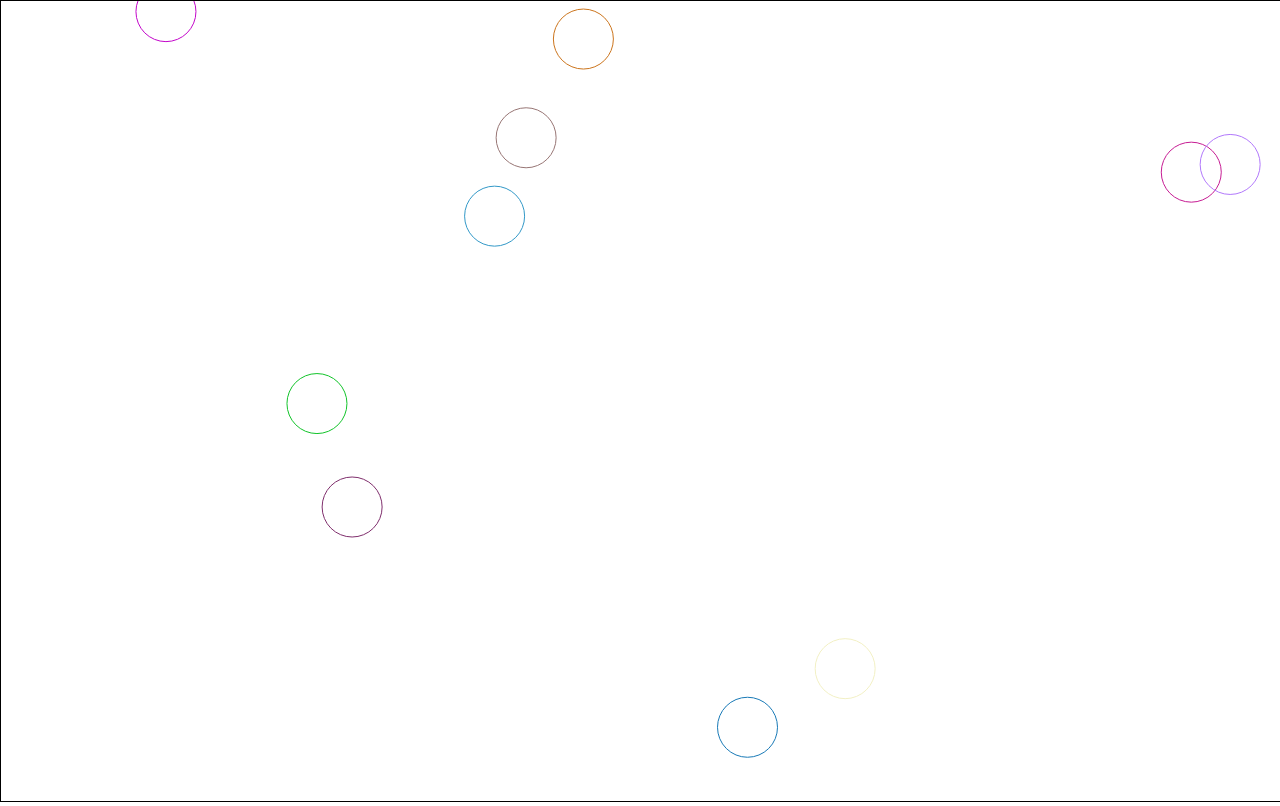
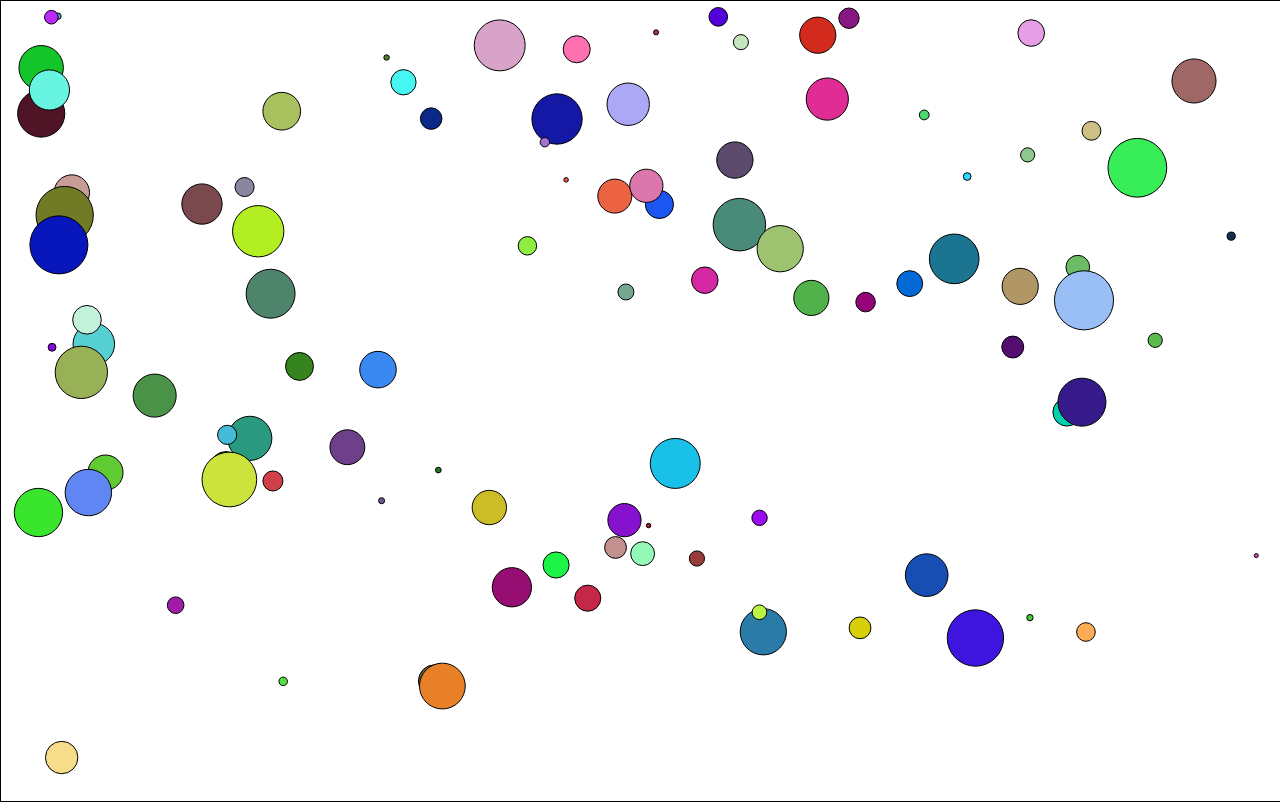
Before and after one commit to AlanWong-1992/learning-html-canvas, a plain HTML site: page index.html in a window 1280 px wide. Drawn offline with Linux system fonts and the light colour scheme.

Commit message:
Added resize event listener, Added init()

```diff
--- a/canvas.js
+++ b/canvas.js
@@ -4,111 +4,99 @@ canvas.height = window.innerHeight;
 
 var c = canvas.getContext('2d');
 
-// c.fillRect(20, 100, 100, 100);
+var maxRadius = 40;
+var mouse = {
+  x: undefined,
+  y: undefined
+}
 
-// Arc Circle
-// for (var i = 0; i <10; i++) {
-//   var radius = 30
-//   var x = Math.random() * innerWidth;
-//   var y = Math.random() * innerHeight;
-//   var moveRightToLeft = Math.random() >= 0.5;
-//   var moveUpToDown = Math.random() >= 0.5;
-//   var speed = Math.random() * 10;
-//
-// }
+window.addEventListener('mousemove', (event) => {
+  mouse.x = event.x;
+  mouse.y = event.y;
+})
 
-
-// console.log(random_boolean);
+window.addEventListener('resize', () => {
+  canvas.width = window.innerWidth;
+  canvas.height = window.innerHeight;
+  init();
+})
 
 class Circle {
-  constructor(context, radius, x, y, moveRightToLeft, moveUpToDown, speed, color) {
-    this.c = context;
+  constructor(radius, x, y, dx, dy, color) {
     this.radius = radius;
     this.x = x;
     this.y = y;
-    this.moveRightToLeft = moveRightToLeft;
-    this.moveUpToDown = moveUpToDown;
-    this.speed = speed;
+    this.dx = dx;
+    this.dy = dy;
+    this.color = color;
+    this.minRadius = radius;
+    this.maxRadius = maxRadius;
+
     this.draw = () => {
-      this.c.beginPath();
-      this.c.arc(x, y, radius, 0, Math.PI * 2, false);
-      this.c.strokeStyle = color;
-      this.c.stroke();
+      c.beginPath();
+      c.arc(this.x, this.y, this.radius, 0, Math.PI * 2, false);
+      c.fillStyle = this.color;
+      c.fill();
+      // c.strokeStyle = this.color;
+
+      c.stroke();
+
     };
-    this.move = () => {
-      moveRightToLeft ? x += speed : x -= speed;
-      moveUpToDown ? y += speed : y -= speed;
 
-      if (x >= (innerWidth - radius) || x <= radius ) {
-        moveRightToLeft = !moveRightToLeft;
+    this.update = () => {
+
+      // Detects wall collision on x axis
+      if (this.x + this.radius > window.innerWidth || this.x -this.radius < 0) {
+        this.dx = -this.dx;
       }
 
-      if (y >= (innerHeight - radius) || y <= radius ) {
-        moveUpToDown = !moveUpToDown;
+      // Detects wall collision on y axis
+      if (this.y + this.radius > window.innerHeight || this.y - this.radius < 0) {
+        this.dy = -this.dy;
       }
+
+      this.x += this.dx;
+      this.y += this.dy;
+
+      // interactivity
+      if (mouse.x - this.x < 50 && mouse.x - this.x > -50 &&
+      mouse.y - this.y < 50 && mouse.y - this.y > -50 && this.radius < this.maxRadius) {
+        this.radius += 0.8;
+      } else if (this.radius > this.minRadius) {
+        this.radius -= 0.8;
+      }
+
       this.draw();
     };
   }
 }
 
 var circles = [];
+var init = () => {
+  circles = [];
+  for (var i = 0; i <100; i++) {
+    var radius = (Math.random() * 28) + 2;
+    var x = Math.random() * (innerWidth - 2 * radius) + radius;
+    var y = Math.random() * (innerHeight - 2 * radius) + radius;
+    var dx = Math.random() * -0.5;
+    var dy = Math.random() * -0.5;
+    var colorRed = Math.round(Math.random() * 255);
+    var colorGreen = Math.round(Math.random() * 255);
+    var colorBlue = Math.round(Math.random() * 255);
+    var colorAlpha = Math.random() * 255;
+    var color = `rgba(${colorRed}, ${colorGreen}, ${colorBlue}, ${colorAlpha})`;
 
-for (var i = 0; i <10; i++) {
-  var radius = 30
-  var x = Math.random() * innerWidth;
-  var y = Math.random() * innerHeight;
-  var moveRightToLeft = Math.random() >= 0.5;
-  var moveUpToDown = Math.random() >= 0.5;
-  var speed = Math.random() * 10;
-  var colorRed = Math.round(Math.random() * 255);
-  var colorGreen = Math.round(Math.random() * 255);
-  var colorBlue = Math.round(Math.random() * 255);
-  var colorAlpha = Math.random() * 255;
-  var color = `rgba(${colorRed}, ${colorGreen}, ${colorBlue}, ${colorAlpha})`;
-
-  let i = new Circle(c, radius, x, y, moveRightToLeft, moveUpToDown, speed, color);
-  // i.move();
-  i.draw();
-  circles.push(i);
+    circles.push(new Circle(radius, x, y, dx, dy, color));
+  }
 }
 
-
+init();
 var animate = () => {
   requestAnimationFrame(animate);
   c.clearRect(0, 0, innerWidth, innerHeight);
   circles.forEach((circle, index) => {
-    circle.move();
+    circle.update();
   })
-  // c.clearRect(0, 0, innerWidth, innerHeight);
-  // c.beginPath();
-  // c.arc(x, y, radius, 0, Math.PI * 2, false);
-  // c.strokeStyle = 'blue';
-  // c.stroke();
-  //
-  // moveRightToLeft ? x += speed : x -= speed;
-  // moveUpToDown ? y += speed : y -= speed;
-  //
-  // if (x >= (innerWidth - radius) || x <= radius ) {
-  //   moveRightToLeft = !moveRightToLeft;
-  // }
-  //
-  // if (y >= (innerHeight - radius) || y <= radius ) {
-  //   moveUpToDown = !moveUpToDown;
-  // }
 }
 
 animate();
-
-// for (var i = 0; i<10; i++) {
-//   var x = Math.random() * window.innerWidth;
-//   var y = Math.random() * window.innerHeight;
-//   var colorRed = Math.round(Math.random() * 255);
-//   var colorGreen = Math.round(Math.random() * 255);
-//   var colorBlue = Math.round(Math.random() * 255);
-//   var colorAlpha = Math.random() * 255;
-//
-//   c.beginPath();
-//   c.arc(x, y, 30, 0, Math.PI * 2, false);
-//   c.strokeStyle = `rgba(${colorRed}, ${colorGreen}, ${colorBlue}, ${colorAlpha})`;
-//   c.stroke();
-// }
```
Also changed, not shown: index.html (+2 -0 lines).
